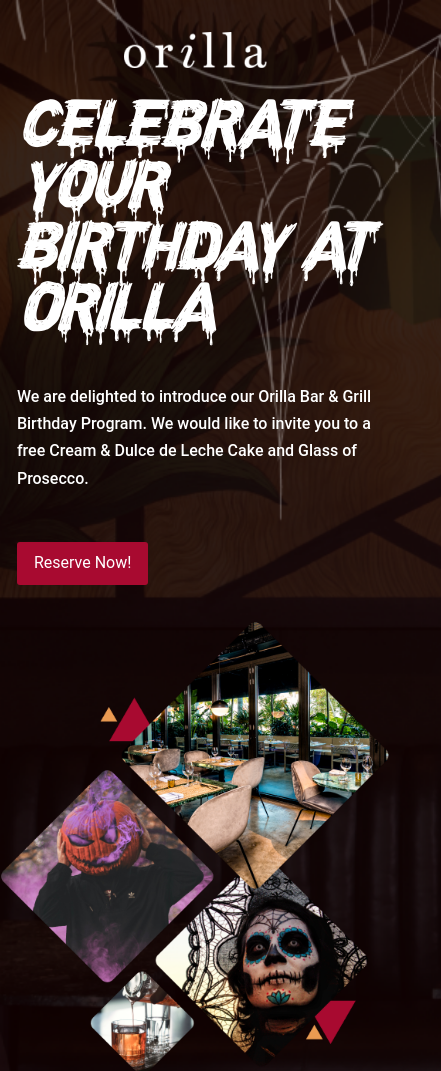
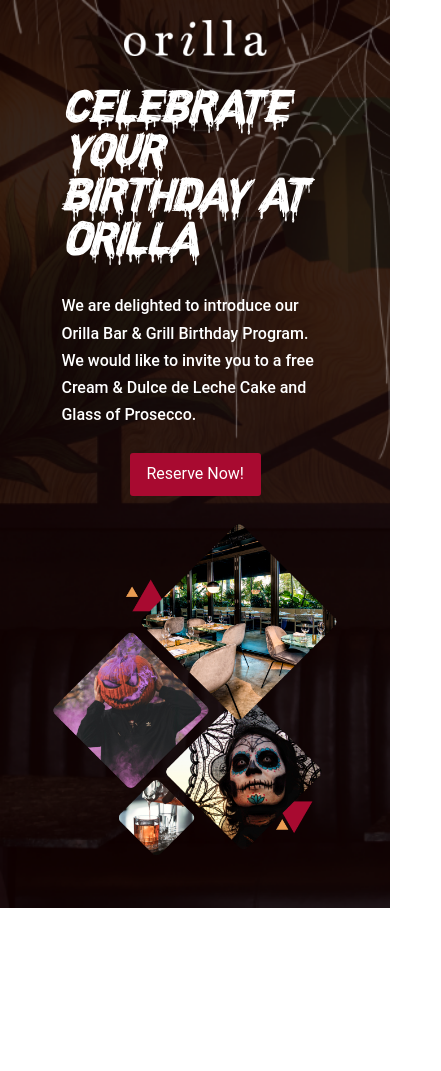
Before and after one commit to AgustinColaci/halloween, a plain HTML site: page index.html in a window 390 px wide. Shown: the whole page, 441 px wide, since content can reach past the window. After the commit the page ends 908 px from the top, so only its background shows below. Drawn offline with nearby package versions, Linux system fonts and the light colour scheme.

Commit message:
responsive

```diff
--- a/css/style.css
+++ b/css/style.css
@@ -17,8 +17,7 @@
     width: 100vw;
 }
 header{
-    display: flex;
-    justify-content: center;
+    text-align: center;
     width: 100vw;
 }
 
@@ -29,8 +28,6 @@
 }
 
 .container80 {
-    display: flex;
-    justify-content: center;
     width: 80%;
     margin-left: auto;
     margin-right: auto;
@@ -40,14 +37,12 @@
     padding: 8%;
 }
 
-h1 {
-    width: 424px;
-    height: 231px;
+h1, span {
     font-family: terror;
     font-style: normal;
     font-weight: 500;
     font-size: 6.5rem;
-    line-height: 61px;
+    line-height: 6.1rem;
     color: #FFFFFF;
     margin-bottom: 50px;
 }
@@ -76,3 +71,26 @@
     font-size: 1.6rem;
     font-family: 'Roboto', sans-serif;
 }
+
+
+
+@media (max-width: 600px) {
+    h1, span {
+      font-size: 4.5rem;
+      line-height: 4.4rem;
+      margin-bottom: 25px;
+    }
+    .btn-dangers {
+        text-align: center;
+        margin-left: auto;
+        margin-right: auto;
+        margin-top: 25px;
+    }
+    .collage {
+        margin-bottom: 50px;
+    }
+    header img.orilla {
+        margin-top: 2rem;
+        margin-bottom: 1rem;
+    }
+  }
--- a/index.html
+++ b/index.html
@@ -7,23 +7,23 @@
     <title>Halloween</title>
 </head>
 <body>
-    <header>
-        <img class="orilla" src="img/orilla.png" alt="Logo Orilla">
+    <header class="container">
+        <img class="orilla img-fluid" src="img/orilla.png" alt="Logo Orilla">
     </header>
 
-    <div class="container-fluid">
+    <div class="container-fluid contenedor">
         <div class="container80">
 
             <div class="row">
                 <div class="col-lg-6 col-xs-12 padding-5">
-                    <h1>Celebrate <span>your birthday</span> <span>at Orilla</span></h1>
+                    <h1>Celebrate <br><span>your birthday</span> <span>at Orilla</span></h1>
                     <p>We are delighted to introduce our Orilla Bar & Grill Birthday Program. We would like to invite you to a free Cream & Dulce de Leche Cake and Glass of Prosecco.</p>
 
                     <button type="button" class="btn btn-dangers">Reserve Now!</button>
                 </div>
 
                 <div class="col-lg-6 col-xs-12">
-                    <img src="img/collage.png" class="img-fluid" alt="Collage">
+                    <img src="img/collage.png" class="img-fluid collage" alt="Collage">
                 </div>
             </div>
 
```
